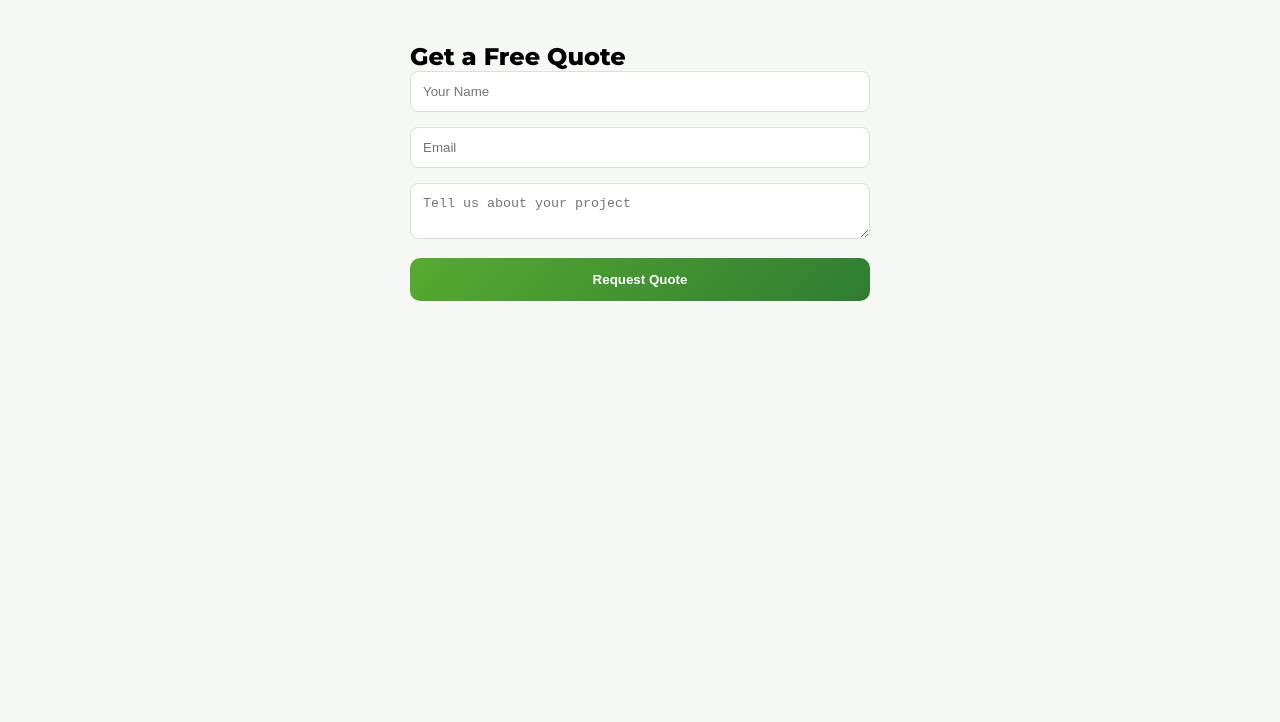
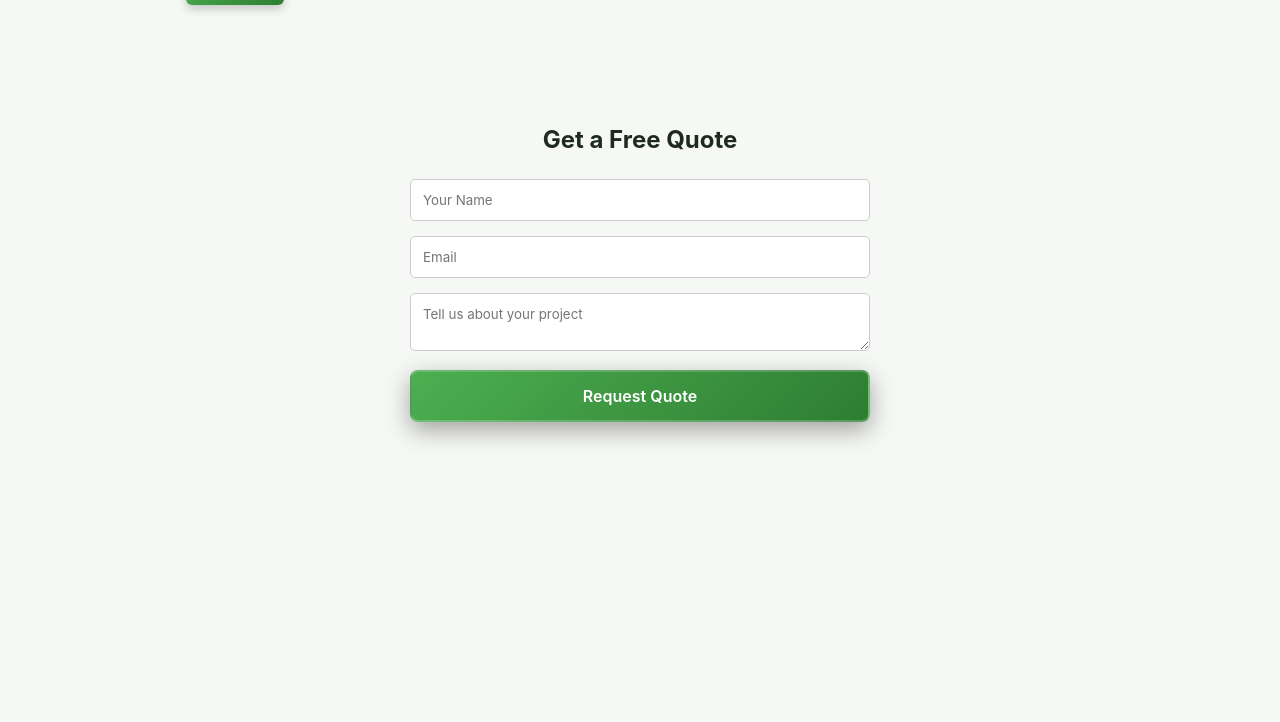
Before and after one commit to tylorg811-byte/500greenscape, a plain HTML site: page contact.html in a window 1280 px wide. Shown: the part 78-800 px from the top of the page. Drawn offline with Linux system fonts and the light colour scheme.

Commit message:
Update contact.html

```diff
--- a/contact.html
+++ b/contact.html
@@ -5,47 +5,7 @@
 <meta name="viewport" content="width=device-width, initial-scale=1.0">
 <title>Contact | GreenScape</title>
 
-<link href="https://fonts.googleapis.com/css2?family=Montserrat:wght@400;600;800&display=swap" rel="stylesheet">
-
-<style>
-*{margin:0;padding:0;box-sizing:border-box;}
-body{font-family:'Montserrat',sans-serif;background:#f6f8f5;}
-
-/* NAV */
-nav{position:fixed;top:0;width:100%;height:70px;background:white;display:flex;justify-content:space-between;align-items:center;padding:0 20px;z-index:9999;}
-.logo{font-size:1.5rem;font-weight:800;background:linear-gradient(135deg,#2e7d32,#56ab2f);-webkit-background-clip:text;-webkit-text-fill-color:transparent;}
-.menu-toggle{font-size:1.8rem;cursor:pointer;}
-
-.nav-links{position:fixed;top:70px;width:100%;background:white;display:none;flex-direction:column;align-items:center;gap:20px;padding:25px 0;z-index:9999;}
-.nav-links.active{display:flex;}
-
-.nav-btn{background:linear-gradient(135deg,#56ab2f,#2e7d32);color:white;padding:12px 24px;border-radius:999px;}
-
-/* FORM */
-.form{
-  padding:120px 20px;
-  max-width:500px;
-  margin:auto;
-}
-
-input,textarea{
-  width:100%;
-  padding:12px;
-  margin-bottom:15px;
-  border-radius:8px;
-  border:1px solid #ddd;
-}
-
-button{
-  width:100%;
-  padding:14px;
-  border:none;
-  background:linear-gradient(135deg,#56ab2f,#2e7d32);
-  color:white;
-  border-radius:10px;
-  font-weight:600;
-}
-</style>
+<link rel="stylesheet" href="./style.css">
 </head>
 
 <body>
@@ -62,27 +22,17 @@
   <a href="contact.html" class="nav-btn">Get Quote</a>
 </div>
 
-<div class="form">
+<section style="padding:120px 20px; max-width:500px; margin:auto;" class="fade">
   <h2>Get a Free Quote</h2>
 
-  <input placeholder="Your Name">
-  <input placeholder="Email">
-  <textarea placeholder="Tell us about your project"></textarea>
+  <input placeholder="Your Name" style="width:100%;padding:12px;margin-bottom:15px;">
+  <input placeholder="Email" style="width:100%;padding:12px;margin-bottom:15px;">
+  <textarea placeholder="Tell us about your project" style="width:100%;padding:12px;margin-bottom:15px;"></textarea>
 
-  <button>Request Quote</button>
-</div>
+  <button class="btn" style="width:100%;">Request Quote</button>
+</section>
 
-<script>
-function toggleMenu(){
-  document.getElementById("menu").classList.toggle("active");
-}
-
-document.querySelectorAll("#menu a").forEach(link=>{
-  link.addEventListener("click", ()=>{
-    document.getElementById("menu").classList.remove("active");
-  });
-});
-</script>
+<script src="./script.js"></script>
 
 </body>
 </html>
```
